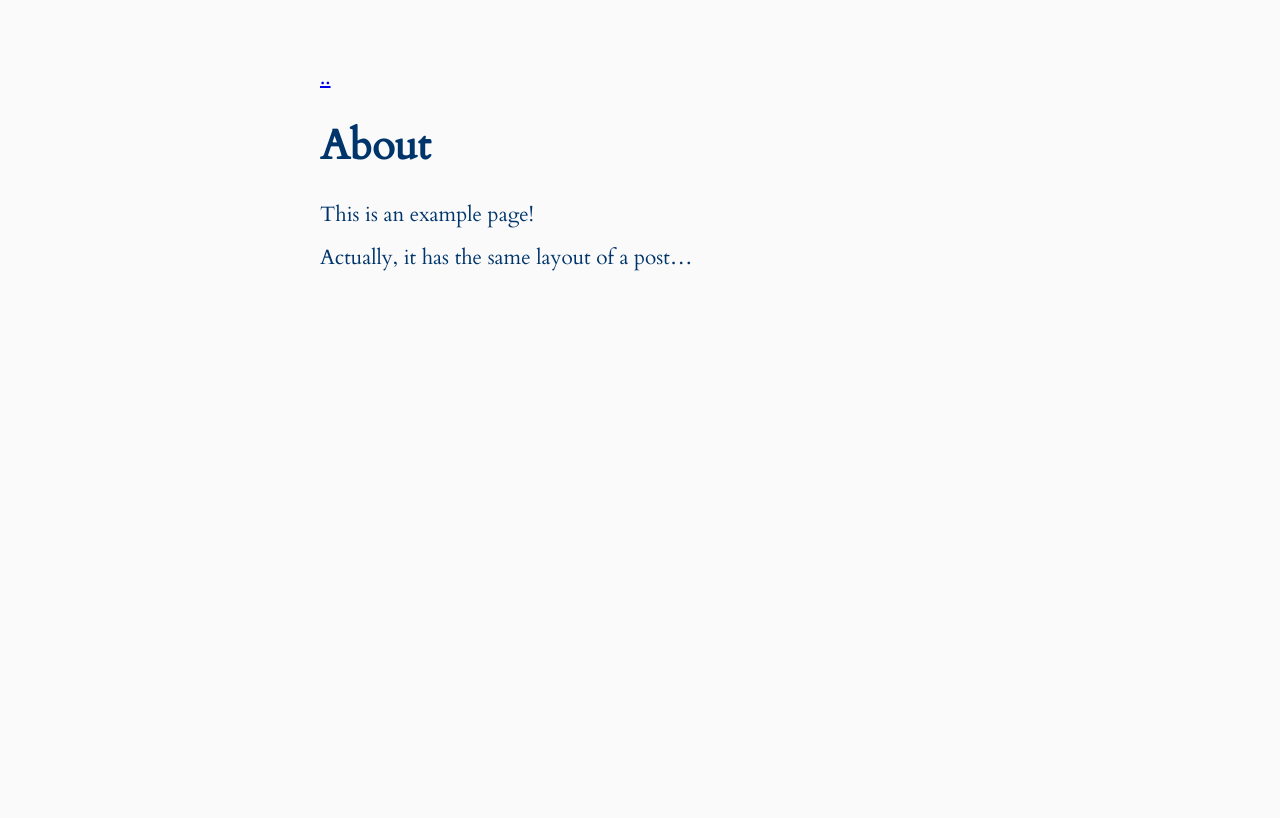
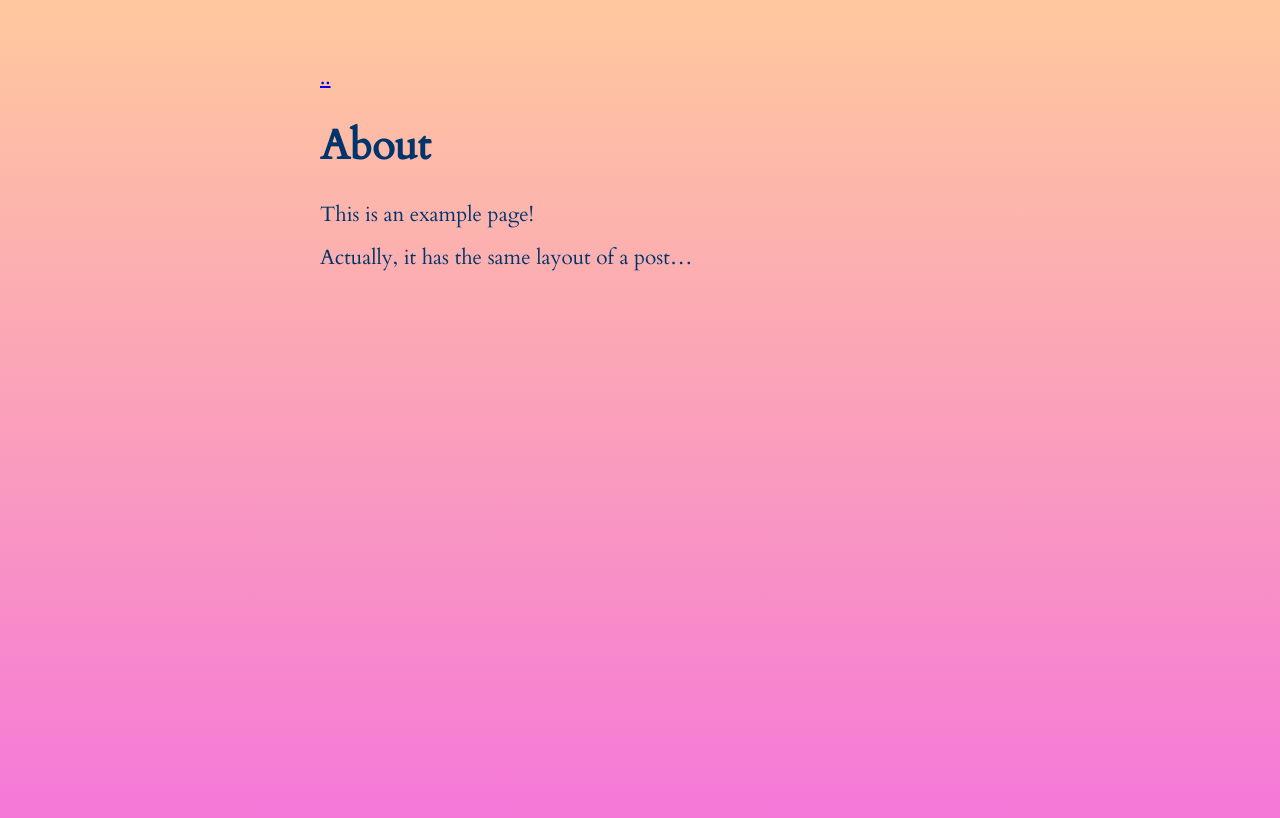
Before and after one commit to jingyingwang/writing, a Jekyll site: the page built from about.md, in a window 1280 px wide. Shown: the top 818 px of the page. Built offline with Jekyll 4.4.1, drawn with Linux system fonts in a browser that asks for light colours; Markdown is read by kramdown in place of the engine named in the settings.

Commit message:
Update no-style-please.scss

```diff
--- a/_sass/no-style-please.scss
+++ b/_sass/no-style-please.scss
@@ -13,13 +13,26 @@ body[a="dark"] { @include dark-appearance; }
 
 @media (prefers-color-scheme: dark) {
   body[a="auto"] { @include dark-appearance; }
+  --color-bg: linear-gradient(0deg, #f470de, #FFC99D);
+  --item-bg: #f5f5f5;
+  --accent: #E207BE;
 }
+
+@media (prefers-color-scheme: light) {
+     :root {
+        --color-bg: linear-gradient(0deg, #f470de, #FFC99D);
+        --item-bg: #f5f5f5;
+        --accent: #E207BE;
+    }
+}
+
+
 // -------------------------------------------- //
 
 // bg color is also needed in html in order to
 // block body's background propagation
 // see: https://stackoverflow.com/a/61265706
-html, body { background-color: #FAFAFA; }
+html, body { background: var(--color-bg); }
 
 html { height: 100%; }
 
```
